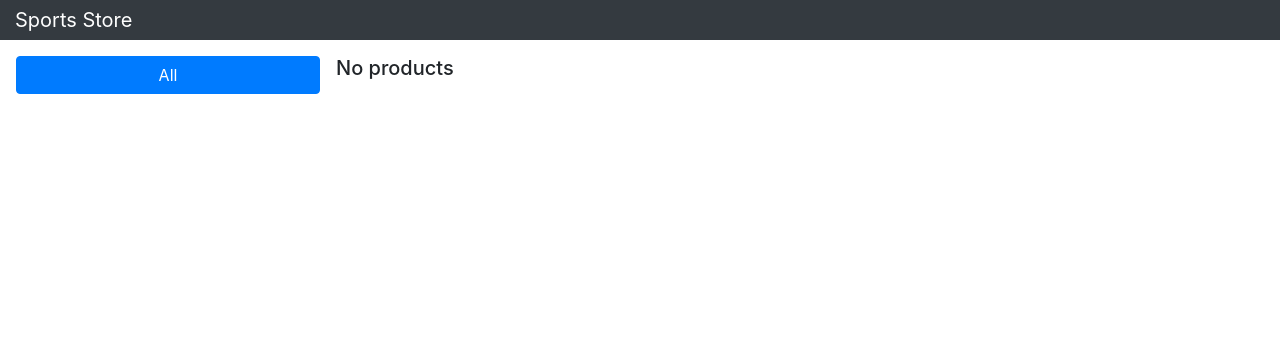
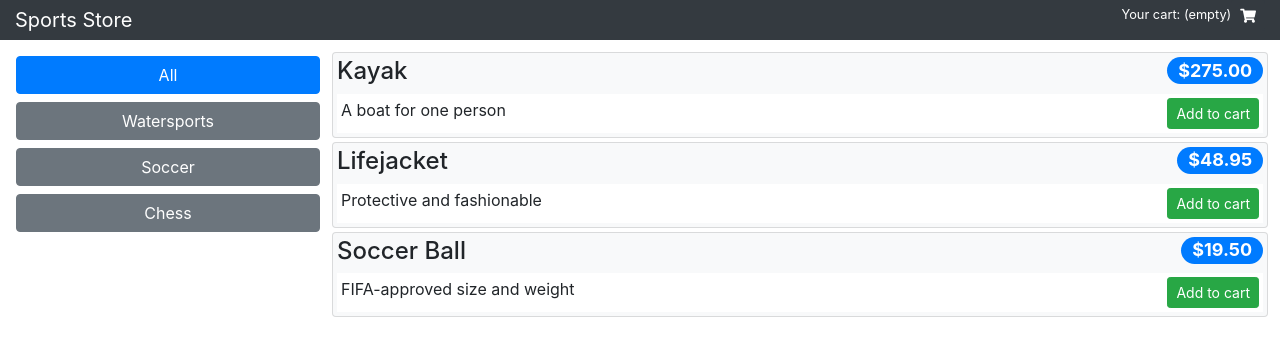
Before and after one commit to vadzimk/sportsstore, a React (Create React App) app: page /shop/products in a window 1280 px wide. Shown: the top 356 px of the page. Built offline with nearby package versions, Linux system fonts and the light colour scheme.

Commit message:
added a button Add to cart

```diff
--- a/src/components/ProductList.js
+++ b/src/components/ProductList.js
@@ -2,6 +2,7 @@ import React from 'react';
 
 export class ProductList extends React.Component {
     render() {
+        console.log("ProductList: ",this.props)
         if (this.props.products == null || this.props.products.length === 0) {
             return <h5 className="p-2">No products</h5>
         }
@@ -15,6 +16,11 @@ export class ProductList extends React.Component {
                 </h4>
                 <div className="card-text bg-white p-1">
                     {p.description}
+                    <button className="btn btn-success btn-sm float-right"
+                        onClick={()=>this.props.addToCart(p)}
+                    >
+                        Add to cart
+                    </button>
                 </div>
             </div>
         );
--- a/src/components/Shop.js
+++ b/src/components/Shop.js
@@ -1,27 +1,36 @@
 import React, {Component} from 'react';
 import {CategoryNavigation} from "./CategoryNavigation";
 import {ProductList} from "./ProductList";
+import {CartSummery} from "./CartSummery";
 
 export class Shop extends Component {
+    handleAddToCart = (...args) => {
+        this.props.addToCart(...args);
+        this.props.history.push("/shop/cart");
+    }
+
     render() {
+
         return <div className="container-fluid">
             <div className="row">
                 <div className="col bg-dark text-white">
                     <div className="navbar-brand">
                         Sports Store
                     </div>
+                    <CartSummery {...this.props.cartReducer}/>
                 </div>
             </div>
             <div className="row">
                 <div className="col-3 p-2">
                     <CategoryNavigation
                         baseUrl="/shop/products"
-                        categories={this.props.categories}
+                        categories={this.props.shopReducer.categories}
                     />
                 </div>
                 <div className="col-9 p-2">
                     <ProductList
                         products={this.props.products}
+                        addToCart={ this.handleAddToCart }
                     />
                 </div>
             </div>
--- a/src/components/ShopConnector.js
+++ b/src/components/ShopConnector.js
@@ -1,7 +1,7 @@
 import React from 'react';
 import {Switch, Route, Redirect} from 'react-router-dom';
 import {connect} from 'react-redux';
-import {loadData} from "../data/actionCreators";
+import {loadData, addToCart, clearCart,removeFromCart, updateCartQuantity} from "../data/actionCreators";
 import {DATA_TYPES} from "../data/types";
 import {Shop} from "./Shop";
 
@@ -15,7 +15,11 @@ const mapStateToProps = (dataStore) => {
 };
 
 const mapDispatchToProps = {
-    loadData
+    loadData,
+    addToCart,
+    updateCartQuantity,
+    removeFromCart,
+    clearCart
 };
 
 const filterProducts = (products = [], category) => (
@@ -35,6 +39,7 @@ class ShopConnector extends React.Component {
     }
 
     render() {
+        console.log(this.props)
         return (
             <Switch>
                 <Route
@@ -43,7 +48,7 @@ class ShopConnector extends React.Component {
                         <Shop
                             {...this.props}
                             {...routeProps}
-                            products={filterProducts(this.props.products, routeProps.match.params.category)}
+                            products={filterProducts(this.props.shopReducer.products, routeProps.match.params.category)}
                         />
                     }
                 />
```
